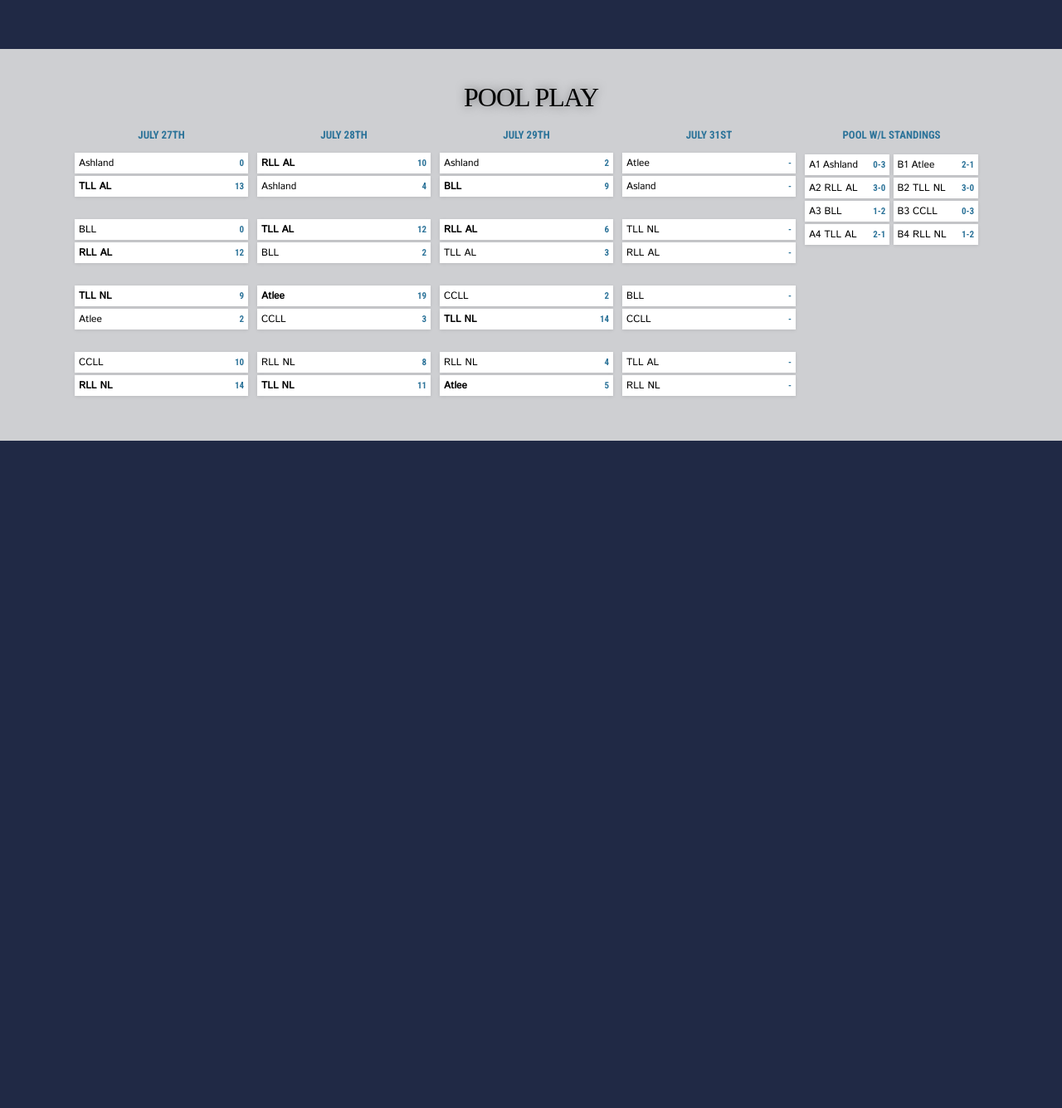
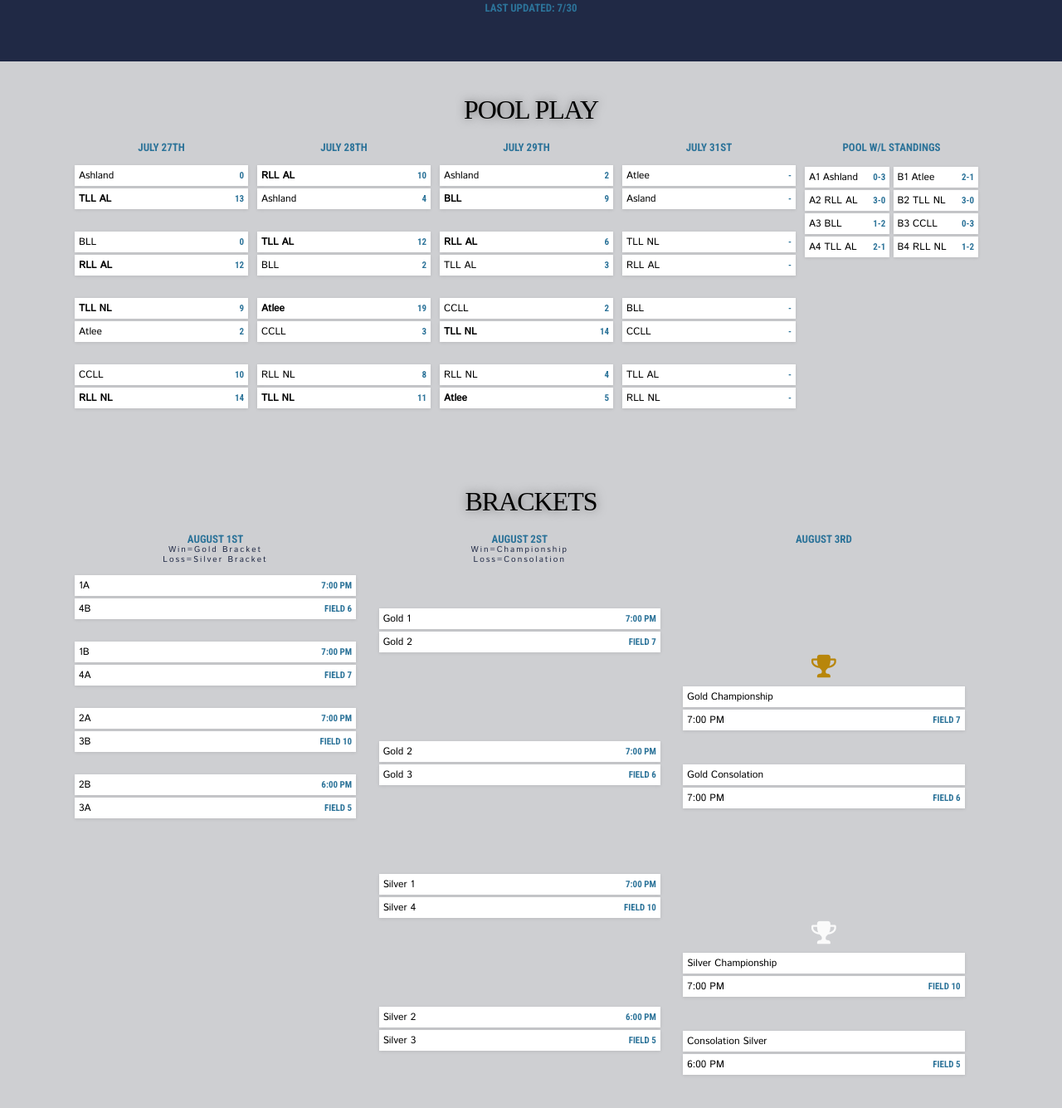
Before and after one commit to just-trey/tll-inv, a plain HTML site: page index.html in a window 1280 px wide. Shown: the part 311-1646 px from the top of the page at 83% size. Before the commit the page ends 842 px from the top, so only its background shows below. Drawn offline with nearby package versions, Linux system fonts and the light colour scheme; a web font is replaced by a local one.

Commit message:
add brackets

```diff
--- a/index.html
+++ b/index.html
@@ -22,9 +22,9 @@
         <i class="fa fa-star"></i>
       </p>
       <p>HOST: Tuckahoe Little League</p>
+      <div class="round-details">Last updated: 7/30</div>
     </div>
   </header>
-
   <section id="pool">
     <h2>Pool Play</h2>
     <div class="container">
@@ -240,194 +240,139 @@
     </div>
   </section>
 
-  <!-- <section id="bracket">
+  <section id="bracket">
     <h2>Brackets</h2>
-
     <div class="container">
       <div class="split split-one">
         <div class="round round-one current">
-          <div class="round-details">Round 1
+          <div class="round-details">August 1st
             <br/>
-            <span class="date">March 16</span>
+            <span class="desc">Win=gold bracket
+              <br/>Loss=Silver bracket</span>
           </div>
+
           <ul class="matchup">
-            <li class="team team-top">Duke
-              <span class="score">76</span>
+            <li class="team team-top">1A
+              <span class="score">7:00 PM</span>
             </li>
-            <li class="team team-bottom">Virginia
-              <span class="score">82</span>
+            <li class="team team-bottom">4B
+              <span class="score">Field 6</span>
             </li>
           </ul>
           <ul class="matchup">
-            <li class="team team-top">Wake Forest
-              <span class="score">64</span>
+            <li class="team team-top">1B
+              <span class="score">7:00 PM</span>
             </li>
-            <li class="team team-bottom">Clemson
-              <span class="score">56</span>
+            <li class="team team-bottom">4A
+              <span class="score">Field 7</span>
             </li>
           </ul>
           <ul class="matchup">
-            <li class="team team-top">North Carolina
-              <span class="score">68</span>
+            <li class="team team-top">2A
+              <span class="score">7:00 PM</span>
             </li>
-            <li class="team team-bottom">Florida State
-              <span class="score">54</span>
+            <li class="team team-bottom">3B
+              <span class="score">Field 10</span>
             </li>
           </ul>
           <ul class="matchup">
-            <li class="team team-top">NC State
-              <span class="score">74</span>
+            <li class="team team-top">2B
+              <span class="score">6:00 PM</span>
             </li>
-            <li class="team team-bottom">Maryland
-              <span class="score">92</span>
-            </li>
-          </ul>
-          <ul class="matchup">
-            <li class="team team-top">Georgia Tech
-              <span class="score">78</span>
-            </li>
-            <li class="team team-bottom">Georgia
-              <span class="score">80</span>
-            </li>
-          </ul>
-          <ul class="matchup">
-            <li class="team team-top">Auburn
-              <span class="score">64</span>
-            </li>
-            <li class="team team-bottom">Florida
-              <span class="score">63</span>
-            </li>
-          </ul>
-          <ul class="matchup">
-            <li class="team team-top">Kentucky
-              <span class="score">70</span>
-            </li>
-            <li class="team team-bottom">Alabama
-              <span class="score">59</span>
-            </li>
-          </ul>
-          <ul class="matchup">
-            <li class="team team-top">Vanderbilt
-              <span class="score">64</span>
-            </li>
-            <li class="team team-bottom">Gonzaga
-              <span class="score">68</span>
+            <li class="team team-bottom">3A
+              <span class="score">Field 5</span>
             </li>
           </ul>
         </div>
         <!-- END ROUND ONE -->
-  <!--
-  <div class="round round-two">
-    <div class="round-details">Round 2
+
+        <div class="round round-two current">
+          <div class="round-details">August 2st
             <br/>
-      <span class="date">March 18</span>
+            <span class="desc">Win=Championship
+              <br/>Loss=Consolation</span>
           </div>
           <ul class="matchup">
-      <li class="team team-top">&nbsp;
-        <span class="score">&nbsp;</span>
+            <li class="team team-top">Gold 1
+              <span class="score">7:00 PM</span>
             </li>
-      <li class="team team-bottom">&nbsp;
-        <span class="score">&nbsp;</span>
+            <li class="team team-bottom">Gold 2
+              <span class="score">Field 7</span>
             </li>
           </ul>
           <ul class="matchup">
-      <li class="team team-top">&nbsp;
-        <span class="score">&nbsp;</span>
+            <li class="team team-top">Gold 2
+              <span class="score">7:00 PM</span>
             </li>
-      <li class="team team-bottom">&nbsp;
-        <span class="score">&nbsp;</span>
+            <li class="team team-bottom">Gold 3
+              <span class="score">Field 6</span>
             </li>
           </ul>
           <ul class="matchup">
-      <li class="team team-top">&nbsp;
-        <span class="score">&nbsp;</span>
+            <li class="team team-top">Silver 1
+              <span class="score">7:00 PM</span>
             </li>
-      <li class="team team-bottom">&nbsp;
-        <span class="score">&nbsp;</span>
+            <li class="team team-bottom">Silver 4
+              <span class="score">Field 10</span>
             </li>
           </ul>
           <ul class="matchup">
-      <li class="team team-top">&nbsp;
+            <li class="team team-top">Silver 2
+              <span class="score">6:00 PM</span>
+            </li>
+            <li class="team team-bottom">Silver 3
+              <span class="score">Field 5</span>
+            </li>
+          </ul>
+        </div>
+        <!-- END ROUND TWO -->
+
+        <div class="round round-three current">
+          <div class="round-details">August 3rd
+
+          </div>
+
+          <ul class="matchup">
+            <li class="champ golden">
+              <i class="fa fa-trophy"></i>
+            </li>
+            <li class="team team-top">Gold Championship
               <span class="score">&nbsp;</span>
             </li>
-      <li class="team team-bottom">&nbsp;
+            <li class="team team-bottom">7:00 PM
+              <span class="score">Field 7</span>
+            </li>
+          </ul>
+          <ul class="matchup consolation">
+            <li class="team team-top">Gold Consolation
               <span class="score">&nbsp;</span>
             </li>
-    </ul>
-  </div> -->
-  <!-- END ROUND TWO -->
-  <!--
-  <div class="round round-three">
-    <div class="round-details">Round 3
-      <br/>
-      <span class="date">March 22</span>
-    </div>
-    <ul class="matchup">
-      <li class="team team-top">&nbsp;
-        <span class="score">&nbsp;</span>
-      </li>
-      <li class="team team-bottom">&nbsp;
-        <span class="score">&nbsp;</span>
+            <li class="team team-bottom">7:00 PM
+              <span class="score">Field 6</span>
             </li>
           </ul>
           <ul class="matchup">
-      <li class="team team-top">&nbsp;
+            <li class="champ silver">
+              <i class="fa fa-trophy"></i>
+            </li>
+            <li class="team team-top">Silver Championship
               <span class="score">&nbsp;</span>
             </li>
-      <li class="team team-bottom">&nbsp;
+            <li class="team team-bottom">7:00 PM
+              <span class="score">Field 10</span>
+            </li>
+          </ul>
+          <ul class="matchup consolation">
+            <li class="team team-top">Consolation Silver
               <span class="score">&nbsp;</span>
             </li>
-    </ul>
-  </div> -->
-  <!-- END ROUND THREE -->
-  <!-- </div>
-
-  <div class="champion">
-    <div class="semis-l">
-      <div class="round-details">west semifinals
-        <br/>
-        <span class="date">March 26-28</span>
-      </div>
-      <ul class="matchup championship">
-        <li class="team team-top">&nbsp;
-          <span class="vote-count">&nbsp;</span>
-        </li>
-        <li class="team team-bottom">&nbsp;
-          <span class="vote-count">&nbsp;</span>
+            <li class="team team-bottom">6:00 PM
+              <span class="score">Field 5</span>
             </li>
           </ul>
         </div>
-    <div class="final">
-      <i class="fa fa-trophy"></i>
-      <div class="round-details">championship
-        <br/>
-        <span class="date">March 30 - Apr. 1</span>
-      </div>
-      <ul class="matchup championship">
-        <li class="team team-top">&nbsp;
-          <span class="vote-count">&nbsp;</span>
-        </li>
-        <li class="team team-bottom">&nbsp;
-          <span class="vote-count">&nbsp;</span>
-        </li>
-      </ul>
-    </div>
-    <div class="semis-r">
-      <div class="round-details">east semifinals
-        <br/>
-        <span class="date">March 26-28</span>
-      </div>
-      <ul class="matchup championship">
-        <li class="team team-top">&nbsp;
-          <span class="vote-count">&nbsp;</span>
-        </li>
-        <li class="team team-bottom">&nbsp;
-          <span class="vote-count">&nbsp;</span>
-        </li>
-      </ul>
+        <!-- END ROUND THREE -->
       </div>
     </div>
-
-
-  </div>
-  </section> -->
+  </section>
+</body>
--- a/styles.css
+++ b/styles.css
@@ -87,7 +87,7 @@ h2 {
   display: block;
   float: left;
   display: flex;
-  width: 42%;
+  width: 100%;
   flex-direction: row;
 }
 .champion {
@@ -163,7 +163,7 @@ h2 {
 .round-three .matchup {
   margin: 0;
   height: 60px;
-  padding: 130px 0;
+  padding: 130px 0 0 0;
 }
 .round-details {
   font-family: "Roboto Condensed", sans-serif;
@@ -247,11 +247,12 @@ h2 {
   -webkit-animation: pulse 0.5s;
   animation: pulse 0.5s;
 }
-.date {
+.desc {
   font-size: 10px;
   letter-spacing: 2px;
   font-family: "Istok Web", sans-serif;
-  color: #3f915f;
+  color: #202945;
+  text-transform: capitalize;
 }
 @media screen and (min-width: 981px) and (max-width: 1099px) {
   .container {
@@ -336,3 +337,21 @@ h2 {
   padding-left: 0;
   width: 49%;
 }
+
+.round .champ {
+  background-color: unset;
+  list-style-type: none;
+  font-size: 2rem;
+  text-align: center;
+}
+.golden {
+  color: #b8860b;
+}
+
+.silver {
+  color: #ffffffe3;
+}
+
+.matchup + .consolation {
+  padding-top: 71px;
+}
```
Lines whose indentation alone changed are shown as unchanged.
